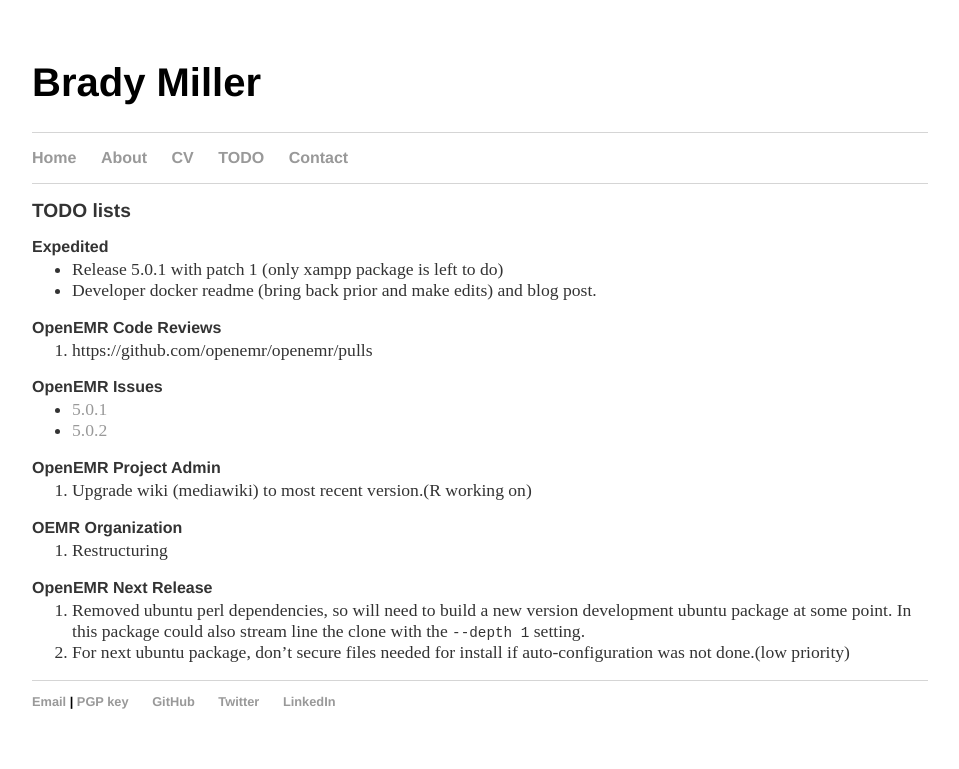
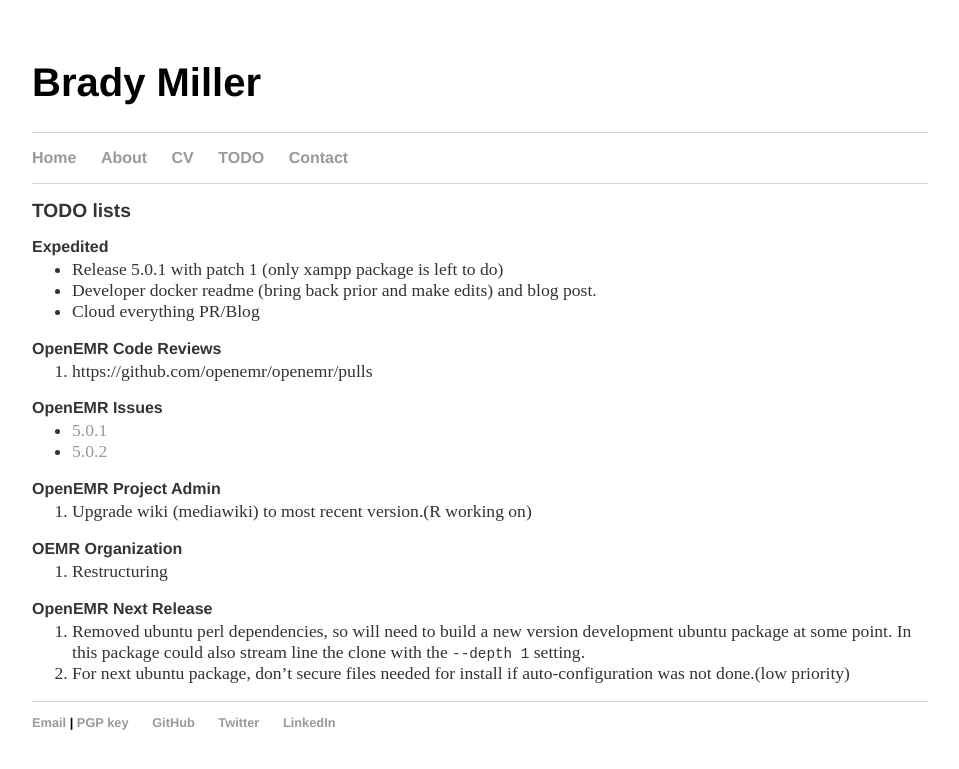
Before and after one commit to bradymiller/bradymiller.github.io, a Jekyll site: the page built from todo/index.md, in a window 1280 px wide. Shown: the top 769 px of the page, without its empty margins (160-1119 px from the left). Built offline with Jekyll 4.4.1, drawn with Linux system fonts in a browser that asks for light colours; our own code applies the rules of GitHub Pages for plain Markdown files.

Commit message:
Update index.md

```diff
--- a/todo/index.md
+++ b/todo/index.md
@@ -6,6 +6,7 @@
 ### Expedited
 * Release 5.0.1 with patch 1 (only xampp package is left to do)
 * Developer docker readme (bring back prior and make edits) and blog post.
+* Cloud everything PR/Blog
 
 ### OpenEMR Code Reviews
 1. https://github.com/openemr/openemr/pulls
```
